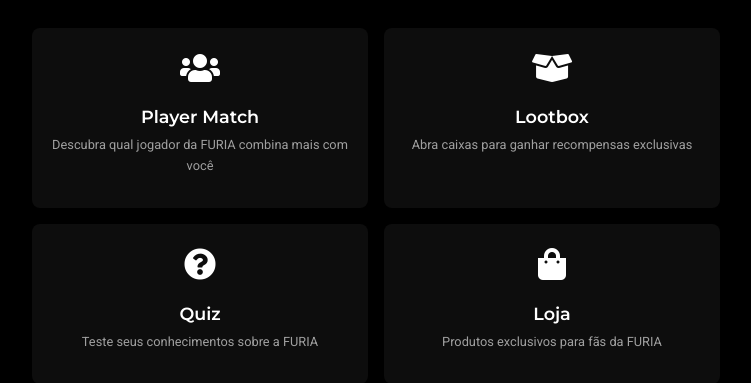
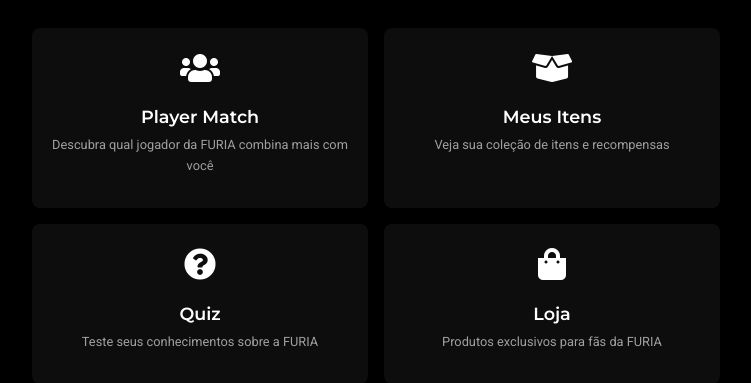
Before and after one commit to daarks/FuriaApp, a Flask app: page /home in a window 1280 px wide. Shown: the part 158-541 px from the top of the page, without its empty margins (264-1015 px from the left). Run offline with Flask 3, Linux system fonts and the light colour scheme; a user stored in the database is signed in; data comes from the database, SQL or seed files in the repository; some libraries are stand-ins or nearby versions.

Commit message:
Update the navigation link and label for viewing user items/rewards
Rename "Lootbox" link in `app_home.html` to "Meus Itens" and update its description.

Replit-Commit-Author: Agent
Replit-Commit-Session-Id: 63a419b3-d6b0-4a83-97b9-94ae45ea7d2e
Replit-Commit-Screenshot-Url: https://storage.googleapis.com/screenshot-production-us-central1/99b9ed1e-a6b5-47d0-9e57-3335fd025a8e/5fa4e381-4099-46ee-befc-04523336dc2e.jpg

```diff
--- a/templates/app_home.html
+++ b/templates/app_home.html
@@ -21,13 +21,13 @@
             </div>
         </a>
 
-        <a href="{{ url_for('lootbox') }}" class="app-feature-card">
+        <a href="{{ url_for('items') }}" class="app-feature-card">
             <div class="app-feature-icon">
                 <i class="fas fa-box-open"></i>
             </div>
             <div class="app-feature-info">
-                <h3>Lootbox</h3>
-                <p>Abra caixas para ganhar recompensas exclusivas</p>
+                <h3>Meus Itens</h3>
+                <p>Veja sua coleção de itens e recompensas</p>
             </div>
         </a>
 
```
